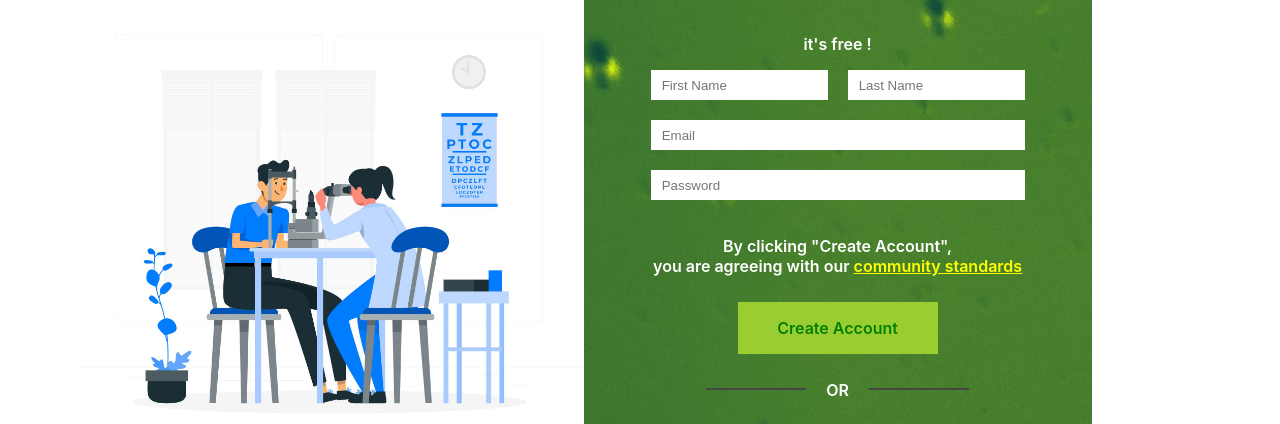
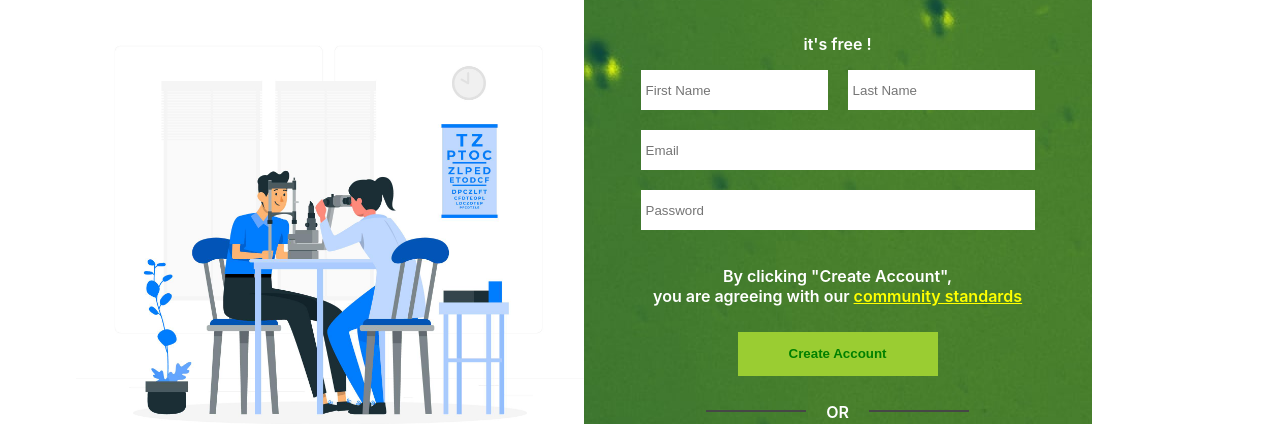
Before and after one commit to Waheed-Labib/eye-specialist-client, a React (Create React App) app: page /create-account in a window 1280 px wide. Shown: the part 275-699 px from the top of the page. Built offline with nearby package versions, Linux system fonts and the light colour scheme; no server answers.

Commit message:
implemented email-password sign up, sign in

```diff
--- a/package.json
+++ b/package.json
@@ -9,6 +9,7 @@
     "firebase": "^10.3.1",
     "react": "^18.2.0",
     "react-dom": "^18.2.0",
+    "react-hot-toast": "^2.4.1",
     "react-icons": "^4.10.1",
     "react-router-dom": "^6.15.0",
     "react-scripts": "5.0.1",
--- a/src/App.css
+++ b/src/App.css
@@ -5,3 +5,22 @@
 .d-none {
     display: none;
 }
+
+.toast {
+
+    font-weight: 500;
+    padding: 15px;
+    border-radius: 3px;
+}
+
+.toast-success {
+    background-color: rgba(10, 235, 10, 0.6);
+    color: white;
+}
+
+.toast-error {
+    background-color: rgb(248, 42, 42, 0.5);
+    /* color: rgb(55, 54, 54);
+     */
+    color: white;
+}
--- a/src/App.js
+++ b/src/App.js
@@ -1,10 +1,12 @@
 import { RouterProvider } from 'react-router-dom';
 import './App.css';
 import { routes } from './routes/routes';
+import { Toaster } from 'react-hot-toast';
 
 function App() {
   return (
     <div className="App">
+      <Toaster toastOptions={{ success: { duration: 6000 }, error: { duration: 7000 } }}></Toaster>
       <RouterProvider router={routes}></RouterProvider>
     </div>
   );
--- a/src/pages/CreateAccount/CreateAccount.css
+++ b/src/pages/CreateAccount/CreateAccount.css
@@ -39,11 +39,17 @@
 }
 
 .sign-in-sign-up-form input {
-    width: 100%;
-    padding: 0;
+    width: 97.5%;
+    padding: 5px;
     border: none;
     margin-bottom: 20px;
     height: 30px;
+    color: green;
+    font-weight: 500;
+}
+
+.sign-in-sign-up-form input:focus {
+    outline: none;
 }
 
 .name-inputs {
@@ -52,9 +58,7 @@
     gap: 20px;
 }
 
-.name-inputs input {
-    width: 50%;
-}
+.name-inputs input {}
 
 .yellow-link {
     color: yellow;
--- a/src/pages/CreateAccount/CreateAccount.js
+++ b/src/pages/CreateAccount/CreateAccount.js
@@ -1,14 +1,68 @@
-import React from 'react';
+import React, { useContext } from 'react';
 import './CreateAccount.css'
 import eyeCheckUp from '../../assets/images/sign in/eye-check-up-vector.jpg'
 import { Link } from 'react-router-dom';
-import ButtonTypeOne from '../shared/Buttons/ButtonTypeOne/ButtonTypeOne';
 import ButtonTypeTwo from '../shared/Buttons/ButtonTypeTwo/ButtonTypeTwo';
-import { FaArrowRight } from 'react-icons/fa';
+import { FaArrowRight, FaRegSmileBeam } from 'react-icons/fa';
+import { AuthContext } from '../../contexts/AuthProvider';
+import { toast } from 'react-hot-toast';
+import SubmitButton from '../shared/Buttons/ButtonTypeOne/SubmitButton';
 
 const CreateAccount = () => {
 
+    const {
+        user,
+        loading,
+        setUser,
+        createAccount,
+        editProfile,
+        facebookSignIn
+    } = useContext(AuthContext)
+
     const handleCreateAccount = event => {
+        event.preventDefault();
+        const form = event.target;
+
+        const firstName = form.firstName.value;
+        const lastName = form.lastName.value;
+        const email = form.email.value;
+        const password = form.password.value;
+
+        createAccount(email, password)
+            .then(result => {
+                const user = result.user;
+                setUser(user);
+
+                const profile = {
+                    displayName: firstName + ' ' + lastName
+                }
+
+                editProfile(profile)
+                    .then(() => {
+
+                    })
+                    .catch(err => {
+                        console.error(err.message)
+                    })
+
+                toast.success(
+                    <div style={{ paddingInline: '30px' }} className='toast toast-success'>
+                        <div style={{ display: 'flex', alignItems: 'center', gap: '5px' }}>
+                            <p style={{ margin: '0', marginBottom: '5px' }}>Congrats, {firstName} !</p>
+
+                        </div>
+                        <p style={{ margin: '0' }}>You are a Member Now.</p>
+                    </div>
+                )
+
+                form.reset();
+            })
+            .catch(err => toast.error(
+                <p className='toast toast-error'>{err.message}</p>
+            ))
+    }
+
+    const handleFacebookSignIn = event => {
 
     }
 
@@ -23,11 +77,11 @@ const CreateAccount = () => {
 
                 <form className='sign-in-sign-up-form' onSubmit={handleCreateAccount}>
                     <div className='name-inputs'>
-                        <input type='text' placeholder='   First Name' required></input>
-                        <input type='text' placeholder='   Last Name'></input>
+                        <input type='text' placeholder='First Name' name='firstName' required></input>
+                        <input type='text' placeholder='Last Name' name='lastName'></input>
                     </div>
-                    <input type='email' placeholder='   Email' required></input>
-                    <input type='password' placeholder='   Password' required></input>
+                    <input type='email' placeholder='Email' name='email' required></input>
+                    <input type='password' placeholder='Password' name='password' required></input>
 
                     <p className='white-center-bold-text'>
                         By clicking "Create Account",
@@ -35,7 +89,10 @@ const CreateAccount = () => {
                         you are agreeing with our <Link className='yellow-link'>community standards</Link>
                     </p>
 
-                    <ButtonTypeOne text={'Create Account'}></ButtonTypeOne>
+
+                    <SubmitButton text={'Create Account'}></SubmitButton>
+
+
                 </form>
 
                 {/* ------OR-------- */}
@@ -46,7 +103,7 @@ const CreateAccount = () => {
                 </div>
 
 
-                <ButtonTypeTwo text={'Sign in with Facebook'}></ButtonTypeTwo>
+                <ButtonTypeTwo onClick={handleFacebookSignIn} text={'Sign in with Facebook'}></ButtonTypeTwo>
 
                 {/* toggle to sign in */}
                 <Link to='/signin' className='white-link'>
--- a/src/pages/Signin/Signin.js
+++ b/src/pages/Signin/Signin.js
@@ -1,14 +1,47 @@
-import React from 'react';
+import React, { useContext } from 'react';
 import './Signin.css';
 import eyeCheckUp from '../../assets/images/sign in/eye-check-up-vector.jpg'
 import { Link } from 'react-router-dom';
-import ButtonTypeOne from '../shared/Buttons/ButtonTypeOne/ButtonTypeOne';
 import ButtonTypeTwo from '../shared/Buttons/ButtonTypeTwo/ButtonTypeTwo';
 import { FaArrowRight } from 'react-icons/fa';
+import SubmitButton from '../shared/Buttons/ButtonTypeOne/SubmitButton';
+import { AuthContext } from '../../contexts/AuthProvider';
+import { toast } from 'react-hot-toast';
 
 const Signin = () => {
 
+    const {
+        user,
+        loading,
+        setUser,
+        signIn,
+        resetPassword,
+        facebookSignIn
+
+    } = useContext(AuthContext)
+
     const handleSignIn = event => {
+
+        event.preventDefault();
+
+        const form = event.target;
+        const email = form.email.value;
+        const password = form.password.value;
+
+        signIn(email, password)
+            .then(result => {
+                const user = result.user;
+                setUser(result.user)
+                toast.success(
+                    <p className='toast toast-success'>Hello, {user.displayName} !</p>
+                )
+
+                form.reset()
+            })
+            .catch(err => toast.error(
+                <p className='toast toast-error'>{err.message}</p>
+            ))
+
 
     }
 
@@ -21,10 +54,10 @@ const Signin = () => {
                 <p className='stylish-yellow-heading'>Sign in to your Account</p>
 
                 <form className='sign-in-sign-up-form' onSubmit={handleSignIn}>
-                    <input type='email' placeholder='   Email' required></input>
-                    <input type='password' placeholder='   Password' required></input>
+                    <input type='email' placeholder='Email' name='email' required></input>
+                    <input type='password' placeholder='Password' name='password' required></input>
 
-                    <ButtonTypeOne text={'Sign In'}></ButtonTypeOne>
+                    <SubmitButton type='submit' text={'Sign In'}></SubmitButton>
                 </form>
 
                 <Link className='yellow-link'>Forgot Password?</Link>
--- a/src/pages/shared/Buttons/ButtonTypeOne/ButtonTypeOne.js
+++ /dev/null
@@ -1,12 +0,0 @@
-import React from 'react';
-import './ButtonTypeOne.css'
-
-const ButtonTypeOne = ({ text }) => {
-    return (
-        <div className='button-one'>
-            <p>{text}</p>
-        </div>
-    );
-};
-
-export default ButtonTypeOne;
--- a/src/pages/shared/Buttons/ButtonTypeOne/ButtonTypeOne.css
+++ b/src/pages/shared/Buttons/ButtonTypeOne/SubmitButton.css
@@ -1,4 +1,4 @@
-.button-one {
+.submit-button {
     width: 200px;
     background-color: yellowgreen;
     color: green;
@@ -7,9 +7,10 @@
     transition: 0.4s;
     margin-top: 10px;
     margin-bottom: 10px;
+    border: none;
 }
 
-.button-one:hover {
+.submit-button:hover {
     cursor: pointer;
     background-color: rgb(169, 253, 3);
 }
--- /dev/null
+++ b/src/pages/shared/Buttons/ButtonTypeOne/SubmitButton.js
@@ -0,0 +1,12 @@
+import React from 'react';
+import './SubmitButton.css'
+
+const SubmitButton = ({ text }) => {
+    return (
+        <button type='submit' className='submit-button'>
+            <p>{text}</p>
+        </button>
+    );
+};
+
+export default SubmitButton;
```
Also changed, not shown: 1 other file (tests, documents, lock files or other folders).
